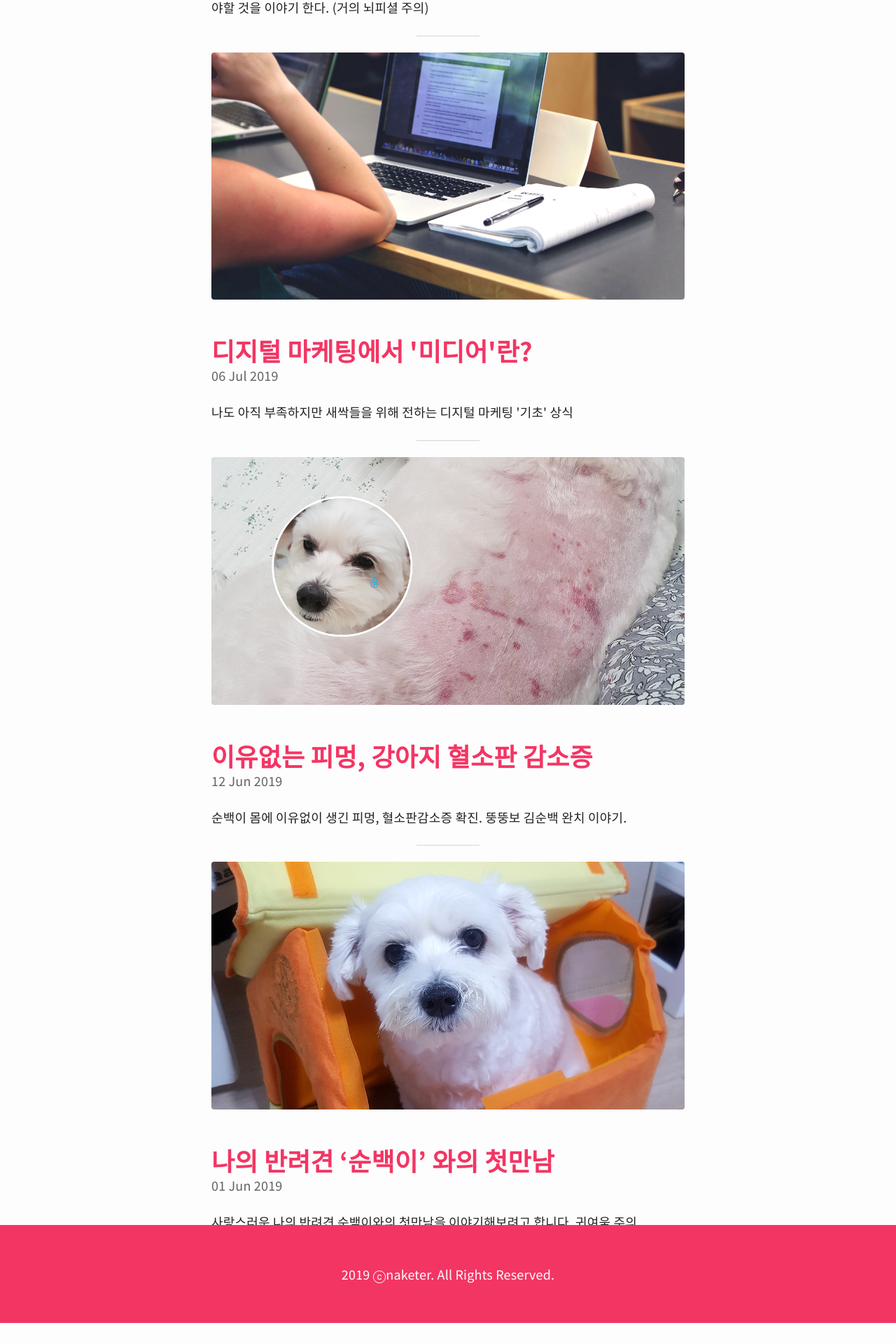
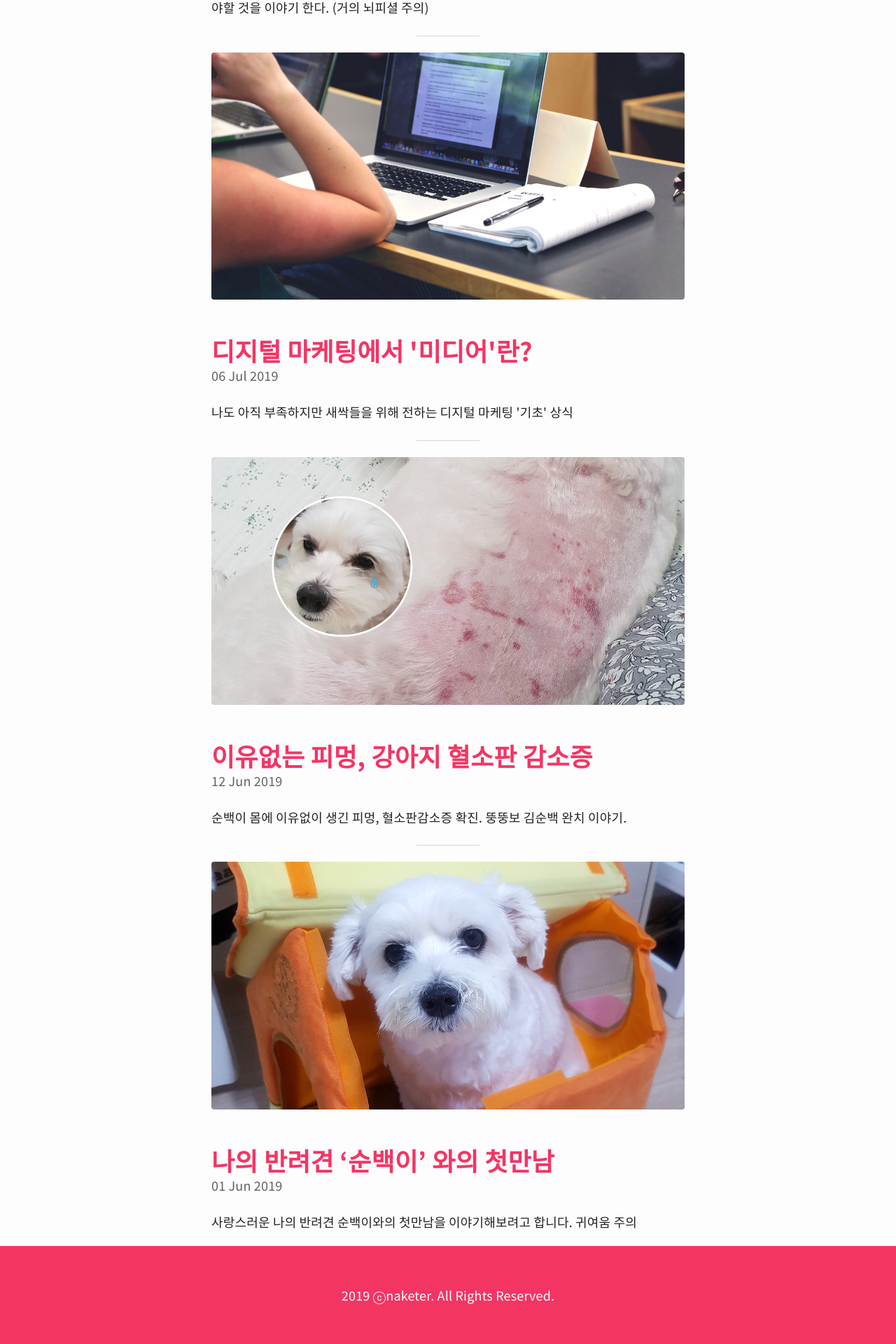
Before and after one commit to nayoungeee/naketer, a Jekyll site: the page built from index.html, in a window 1280 px wide. Shown: the part 1477-3397 px from the top of the page at 70% size. Built offline with Jekyll 4.4.1, drawn with Linux system fonts in a browser that asks for light colours; the list of posts is cut into pages by our own code; before the commit the page ends 3367 px from its top, so only the background shows below that.

Commit message:
메인 패딩

```diff
--- a/_sass/layout.scss
+++ b/_sass/layout.scss
@@ -121,6 +121,7 @@ html, body {
 	max-width: 730px;
 	padding: 0 1.5rem;
 	padding-top: 30px;
+	padding-bottom: 30px;
 }
 
 #header {
```
